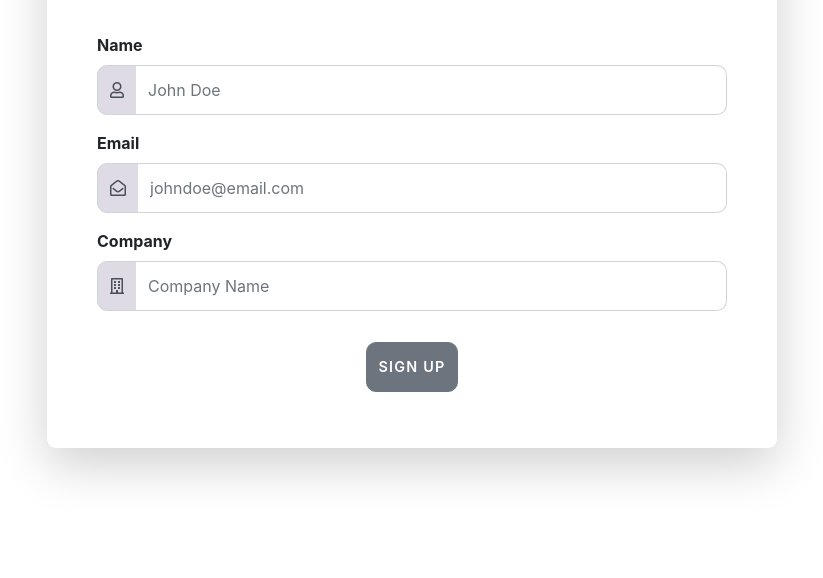
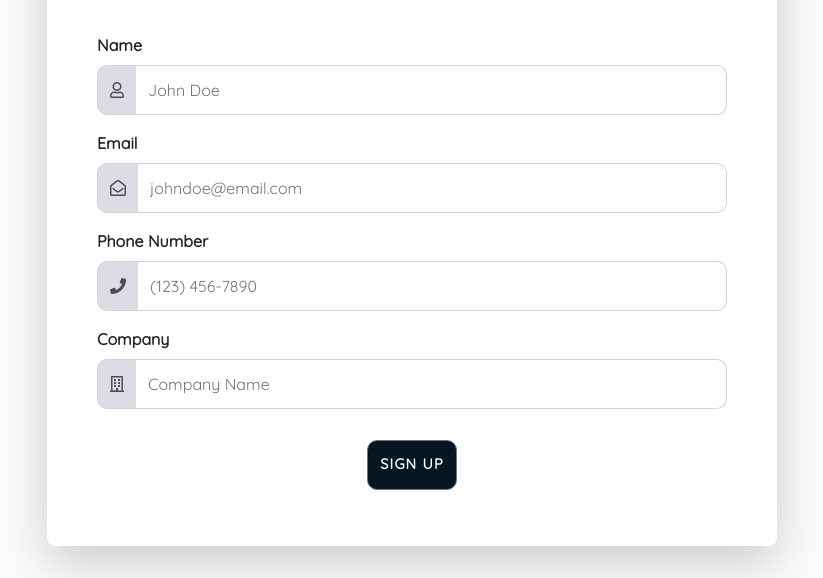
Before and after one commit to SoLuutions/faleshapresentationsignup, a plain HTML site: page index.html in a window 1280 px wide. Shown: the part 222-800 px from the top of the page, without its empty margins (228-1051 px from the left). Drawn offline with nearby package versions, Linux system fonts and the light colour scheme.

Commit message:
Update index.html

```diff
--- a/index.html
+++ b/index.html
@@ -1,19 +1,12 @@
-<!DOCTYPE html>
-<html lang="en" >
-<head>
-  <meta charset="UTF-8">
-  <title>CodePen - Sign up page for presentation</title>
-  <link rel="stylesheet" href="./style.css">
 
-</head>
-<body>
-<!-- partial:index.partial.html -->
+
 <!DOCTYPE html>
 <html lang="en">
 <head>
     <meta charset="UTF-8">
     <meta name="viewport" content="width=device-width, initial-scale=1.0">
     <title>Elevate your Business Sign-Up</title>
+    <script  src="./script.js"></script>
     <link href="https://stackpath.bootstrapcdn.com/bootstrap/4.5.2/css/bootstrap.min.css" rel="stylesheet">
     <link href="https://cdnjs.cloudflare.com/ajax/libs/font-awesome/5.15.1/css/all.min.css" rel="stylesheet">
 </head>
@@ -50,6 +43,15 @@
                                         </div>
                                     </div>
                                     <div class="form-group">
+                                        <label>Phone Number</label>
+                                        <div class="input-group mb-3">
+                                            <div class="input-group-prepend">
+                                                <span class="input-group-text" id="phone-addon"><i class="fas fa-phone"></i></span>
+                                            </div>
+                                            <input type="tel" class="form-control" id="phone" name="Phone" placeholder="(123) 456-7890" required>
+                                        </div>
+                                    </div>
+                                    <div class="form-group">
                                         <label>Company</label>
                                         <div class="input-group mb-3">
                                             <div class="input-group-prepend">
@@ -69,10 +71,6 @@
             </div>
         </div>
     </section>
+  <link rel="stylesheet" href="./style.css">
 </body>
 </html>
-<!-- partial -->
-  <script  src="./script.js"></script>
-
-</body>
-</html>
```
